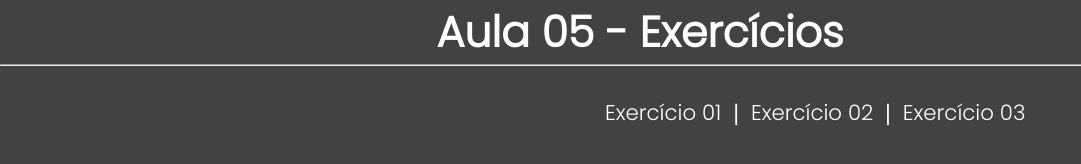
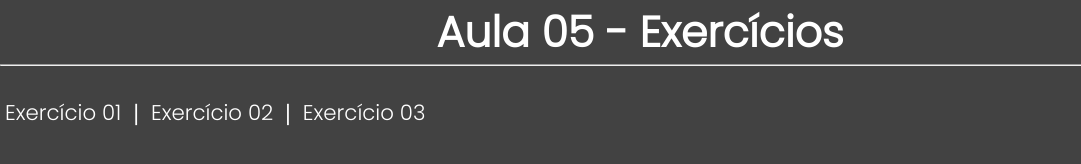
Before and after one commit to https-shini/exercicios-Aula5, a plain HTML site: page index.html in a window 1280 px wide. Shown: the whole page, without its empty margins (0-1081 px from the left). Drawn offline with Linux system fonts and the light colour scheme.

Commit message:
Update index.html

```diff
--- a/index.html
+++ b/index.html
@@ -27,7 +27,6 @@
 
     nav{
         display: inline;
-        margin-left: 600px;
         padding: 5px;
     }
 
```
